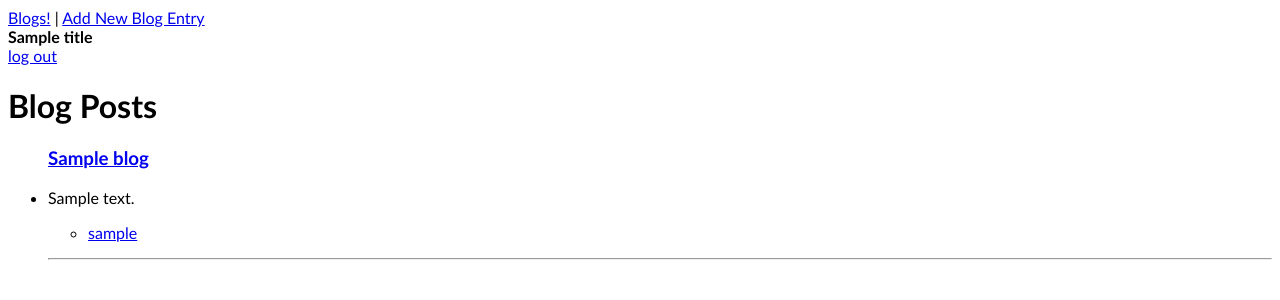
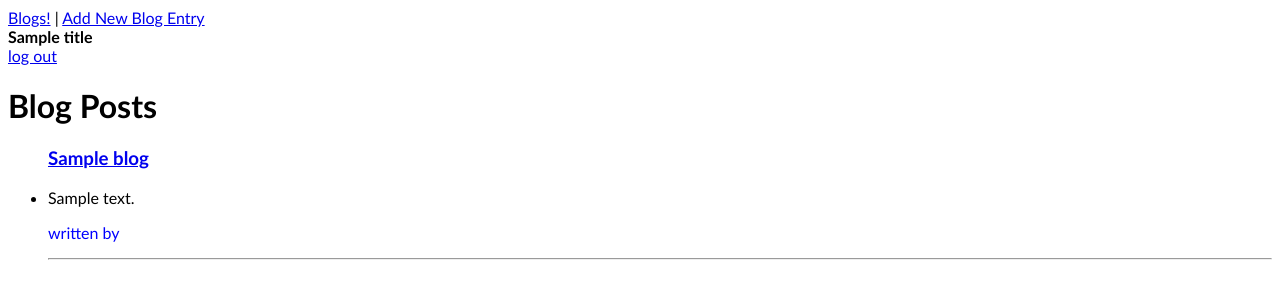
Before and after one commit to megjones4/blogz, a Flask app: template templates/blog.html in a window 1280 px wide. Shown: the top 300 px of the page. Run offline with Flask 2, Linux system fonts and the light colour scheme; the visitor is signed in with stand-in values (Sample User, id 1); tables that the repository leaves empty hold one stand-in row (values such as "Sample post"); the template is opened without the code that fills it: values that come from a table or form of the project are taken from there, most other values are stand-ins (such as "Sample title", 1, 10 or a date in 2020); data that the repository does not hold is empty.

Commit message:
written by in blue still not working

```diff
--- a/templates/blog.html
+++ b/templates/blog.html
@@ -10,14 +10,8 @@
             {% for blog in blogs %}
             <a href=/blog?id={{blog.id}}><h3>{{blog.title}}</h3></a>
                 <li>{{blog.body}}</li>
-                        <ul>
-                            {% for user in users %}
-                                <li>
-                                    <p class="post-author"><a href="/blog?username={{user.id}}">{{user.username}}</a></p>
+                    <p class="post-author">written by</p>
 
-                                </li>
-                            {% endfor %}
-                        </ul>
                 <hr/>
             {% endfor %}
 
--- a/templates/indivuser.html
+++ b/templates/indivuser.html
@@ -7,6 +7,7 @@
         {% for blog in blogs %}
             </li><a href=/blog?id={{blog.id}}><h2>{{blog.title}}</h2></a>
             <p>{{blog.body}}</p></li>
+
         {% endfor %}
     </ul>
 {% endblock %}
```
Lines whose indentation alone changed are shown as unchanged.
